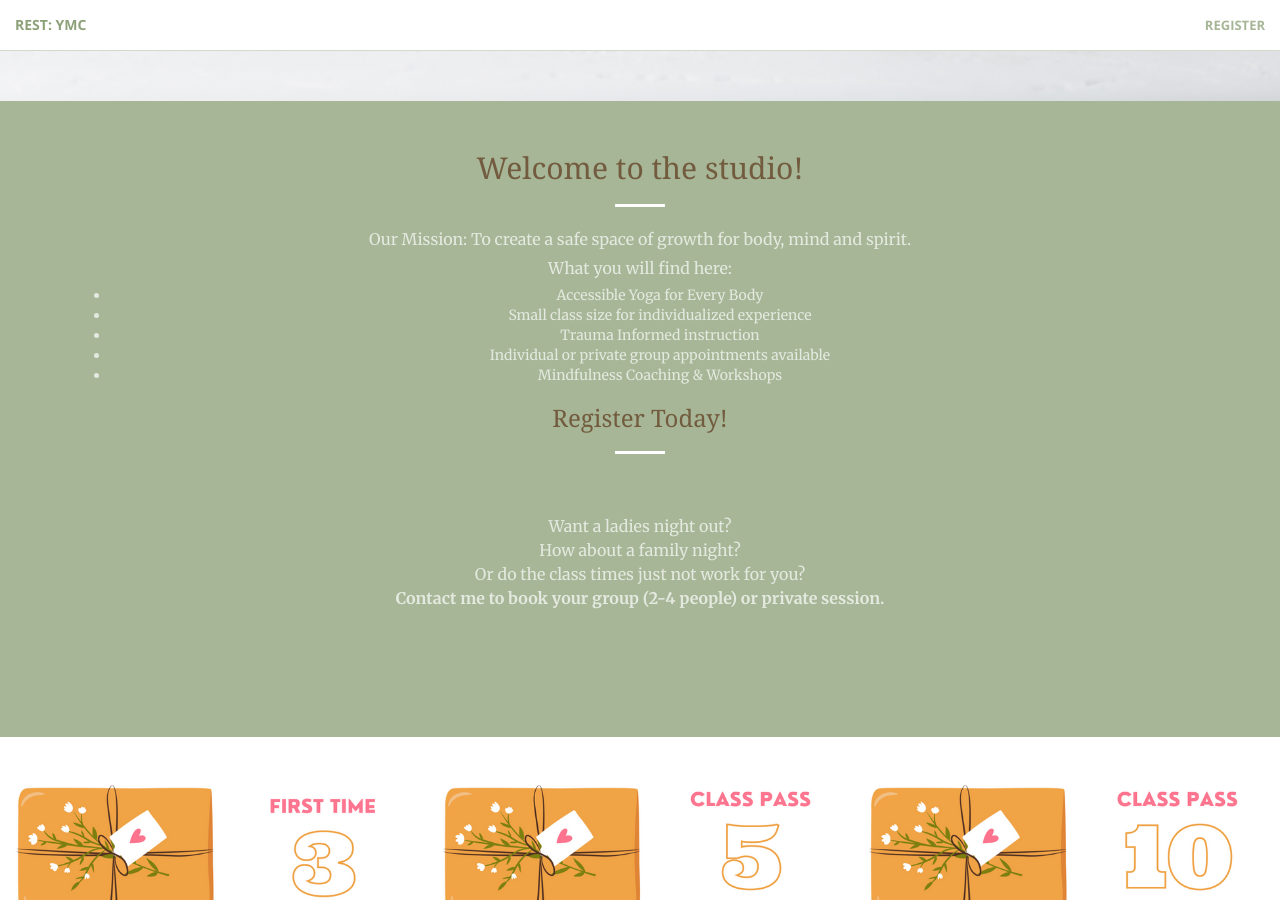
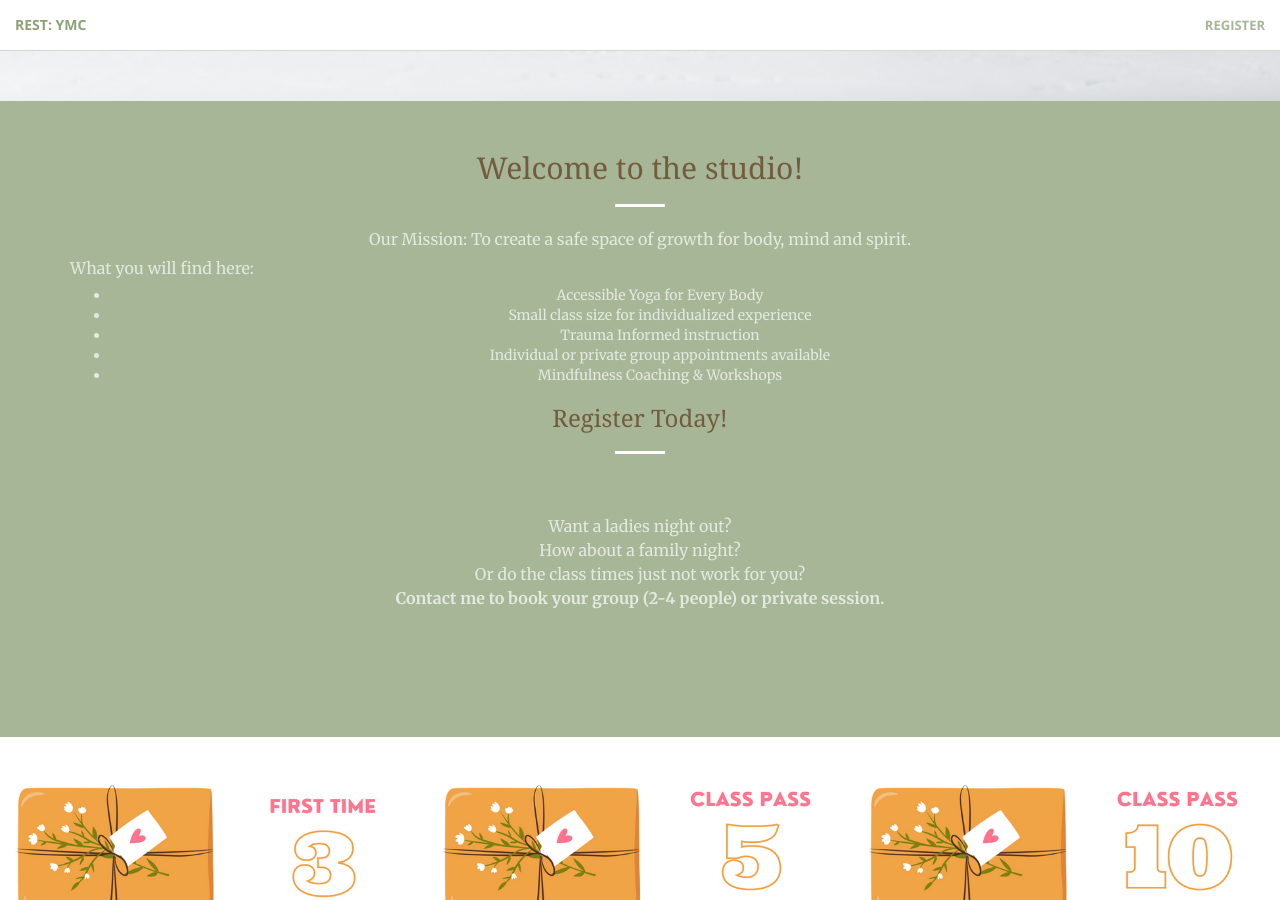
Before and after one commit to hathawayj/restymc.com, a Jekyll site: the page built from index.html, in a window 1280 px wide and 900 px high, scrolled down 799 px. Built offline with Jekyll 4.4.1, drawn with Linux system fonts in a browser that asks for light colours.

Commit message:
left align

```diff
--- a/_includes/aside.html
+++ b/_includes/aside.html
@@ -2,8 +2,8 @@
       <div class="container text-center">
             <h2 class="section-heading">Welcome to the studio!</h2>
             <hr class="light">
-            <p class="text-faded">Our Mission: To create a safe space of growth for body, mind and spirit.</p>
-            <p class="text-faded">What you will find here:</p>
+            <p class="text-faded">Our Mission: To create a safe space of growth for body, mind and spirit.<br></p>
+            <p class="text-faded-left">What you will find here:</p>
             <ul class="text-faded">
                 <li>Accessible Yoga for Every Body</li>
                 <li>Small class size for individualized experience</li>
--- a/_sass/_base.scss
+++ b/_sass/_base.scss
@@ -64,6 +64,11 @@ p {
 
 .text-faded {
     color: rgba(white, .7);
+}
+
+.text-faded-left {
+    color: rgba(white, .7);
+    text-align: left;
 }
 
 section {
```
